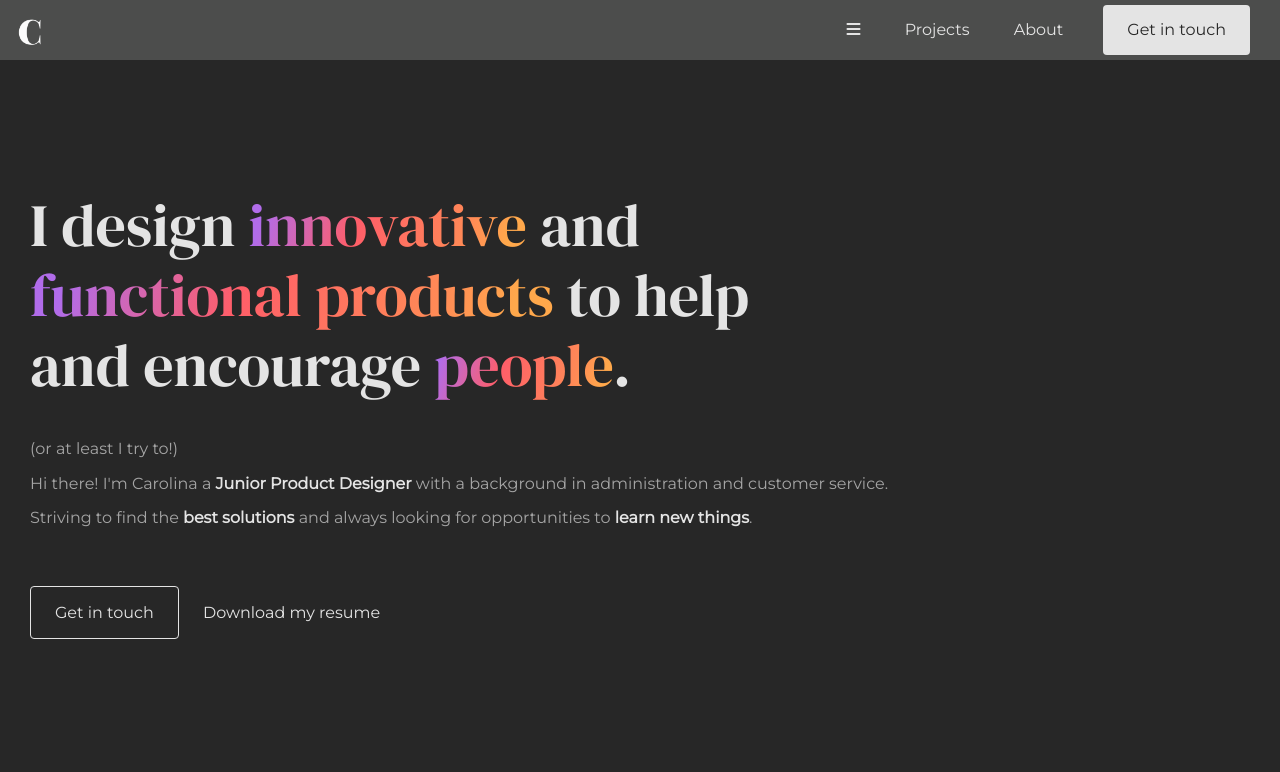
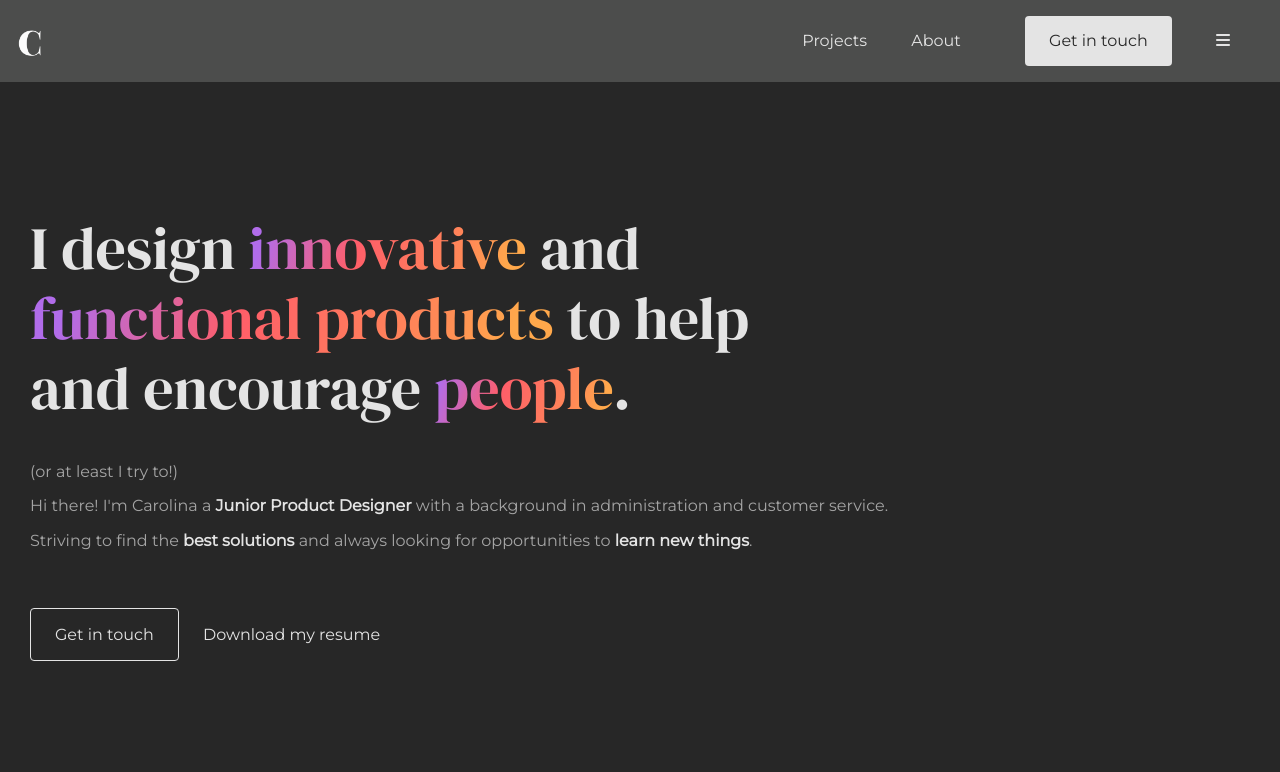
Before and after one commit to pradellese/Portfolio-Website-Carolina-Borlenghi, a plain HTML site: page index.html in a window 1280 px wide. Shown: the top 772 px of the page. Drawn offline with nearby package versions, Linux system fonts and the light colour scheme.

Commit message:
add menu toggle

```diff
--- a/index.html
+++ b/index.html
@@ -14,14 +14,16 @@
     	<header class="nav-container">
         <img class="logo" src="img/logo@4x.png" alt="logo">
 
-        <nav>
+        <nav class="nav-toggle">
           <ul class="nav-link">
-                <li> <a href="javascript:void(0);" class="icon" onclick="menuToggle()"><i class="fas fa-bars"></i></a></li>
                 <li> <a href="#">Projects</a></li>
                 <li> <a href="about.html">About</a></li>
+                <li>
+                  <a class="btn-primary" href="#"><button>Get in touch</button></a>
+                </li>
+                <li> <a href="javascript:void(0);" class="icon" onclick="menuToggle()"><i class="fas fa-bars"></i></a></li>
           </ul>
           </nav>
-        <a class="btn-primary" href="#"><button>Get in touch</button></a>
       </header>
 
   	<!-- hero section -->
```
